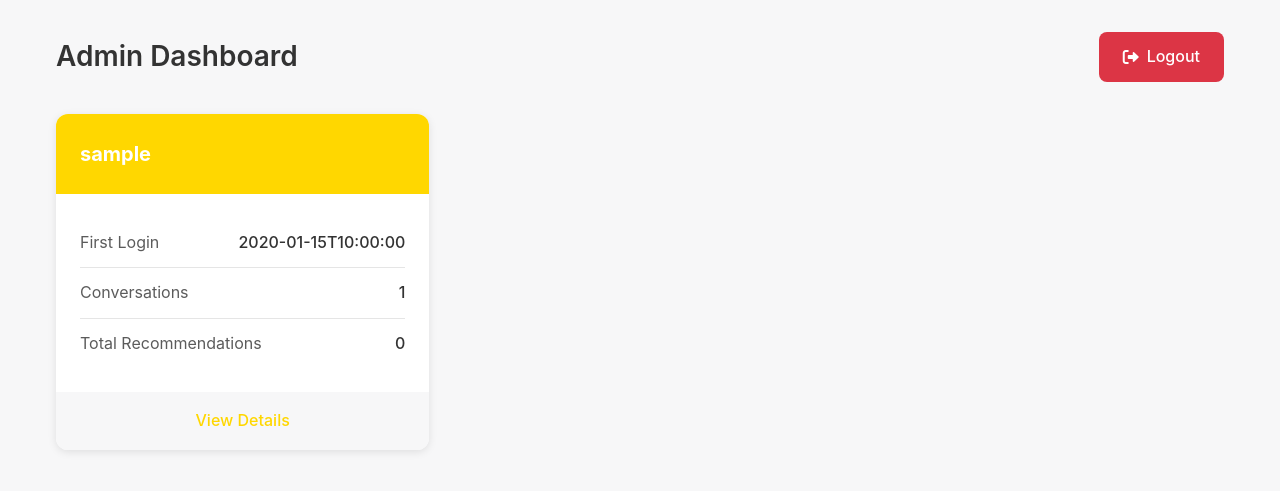
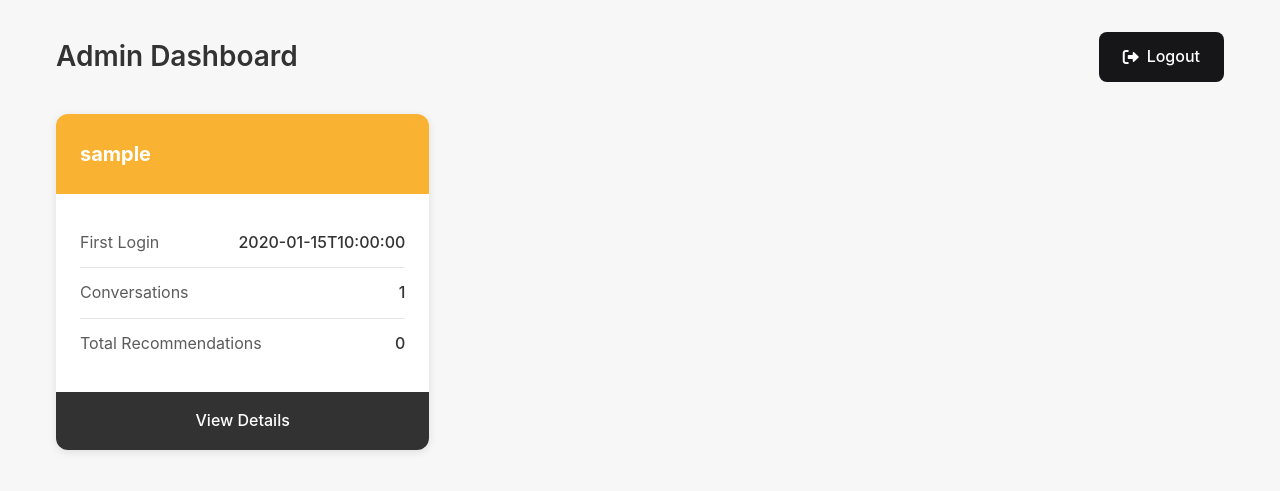
Before and after one commit to Pavantext/NutriMood, a Flask app: page /admin/dashboard in a window 1280 px wide. Shown: the top 491 px of the page. Run offline with Flask 3, Linux system fonts and the light colour scheme; the visitor is signed in with stand-in values (Sample User, id 1); tables that the repository leaves empty hold one stand-in row (values such as "Sample post").

Commit message:
changed admin dashboard colore

```diff
--- a/templates/admin_dashboard.html
+++ b/templates/admin_dashboard.html
@@ -59,7 +59,7 @@
         }
 
         .logout-button {
-            background: #dc3545;
+            background: #161619;
             color: white;
             border: none;
         }
@@ -88,7 +88,7 @@
 
         .user-card-header {
             padding: 1.5rem;
-            background: var(--primary-color);
+            background:  #F9B231;
             color: white;
         }
 
@@ -126,15 +126,15 @@
             display: block;
             text-align: center;
             padding: 1rem;
-            background: var(--chat-bg);
-            color: var(--primary-color);
+            background:  #323232;
+            color: white;
             text-decoration: none;
             font-weight: 500;
             transition: background-color 0.2s ease;
         }
 
         .view-details:hover {
-            background: var(--border-color);
+            background: #F9B231;
         }
 
         .no-users {
```
